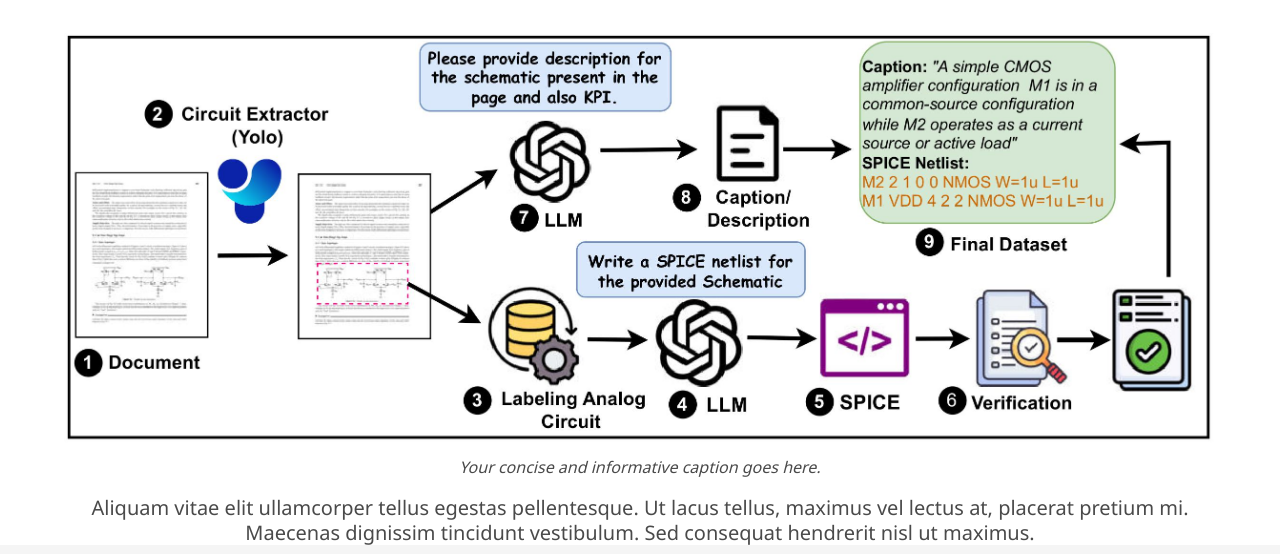
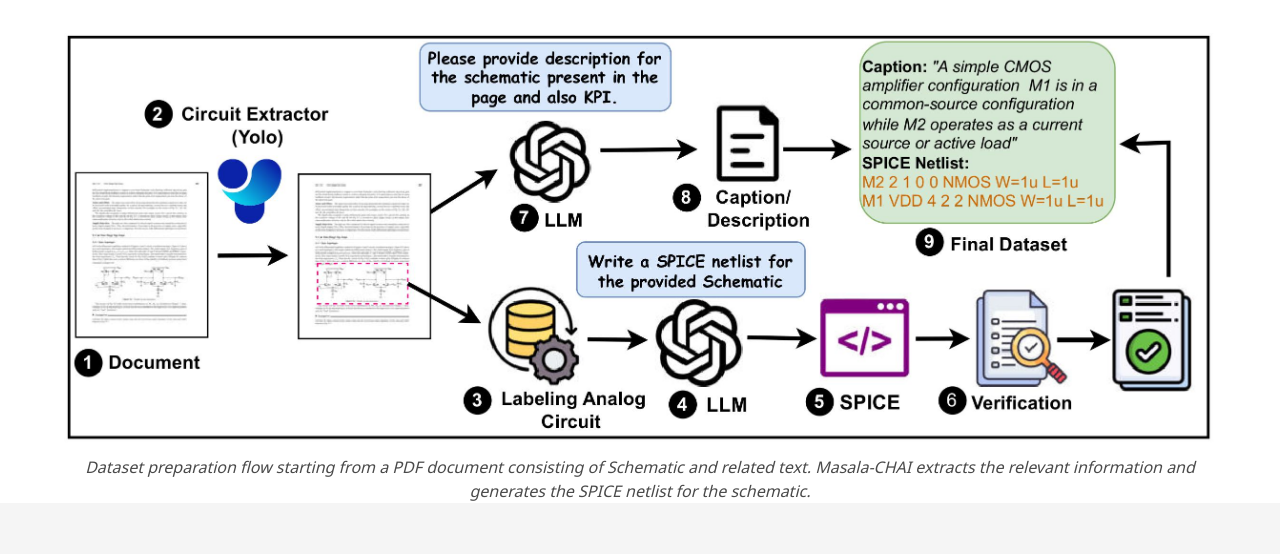
Before and after one commit to masala-chai-llm/masala-chai-llm.github.io, a plain HTML site: page index.html in a window 1280 px wide. Shown: the part 383-937 px from the top of the page. Drawn offline with nearby package versions, Linux system fonts and the light colour scheme; some icons are missing; a web font is replaced by a local one.

Commit message:
Update index.html

```diff
--- a/index.html
+++ b/index.html
@@ -114,12 +114,9 @@
     <figure class="image is-inline-block">
       <img src="static/images/flow_1.jpg" alt="Descriptive Alt Text">
       <figcaption class="has-text-centered is-italic mt-2">
-        Your concise and informative caption goes here.
+        Dataset preparation flow starting from a PDF document consisting of Schematic and related text. Masala-CHAI extracts the relevant information and generates the SPICE netlist for the schematic.
       </figcaption>
     </figure>
-    <h2 class="subtitle has-text-centered mt-4">
-      Aliquam vitae elit ullamcorper tellus egestas pellentesque. Ut lacus tellus, maximus vel lectus at, placerat pretium mi. Maecenas dignissim tincidunt vestibulum. Sed consequat hendrerit nisl ut maximus.
-    </h2>
   </div>
 </section>
 <!-- End teaser video -->
```
